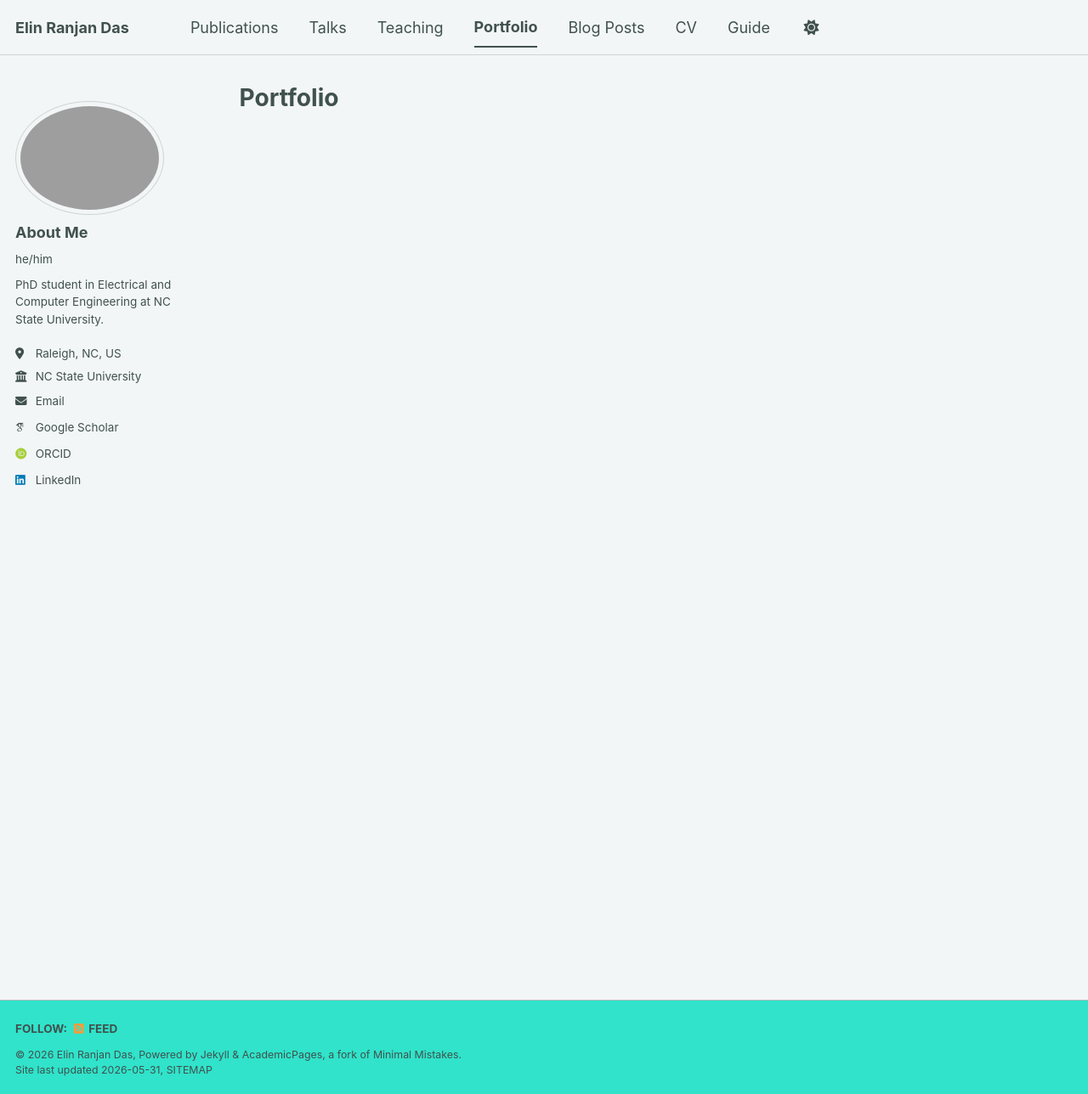
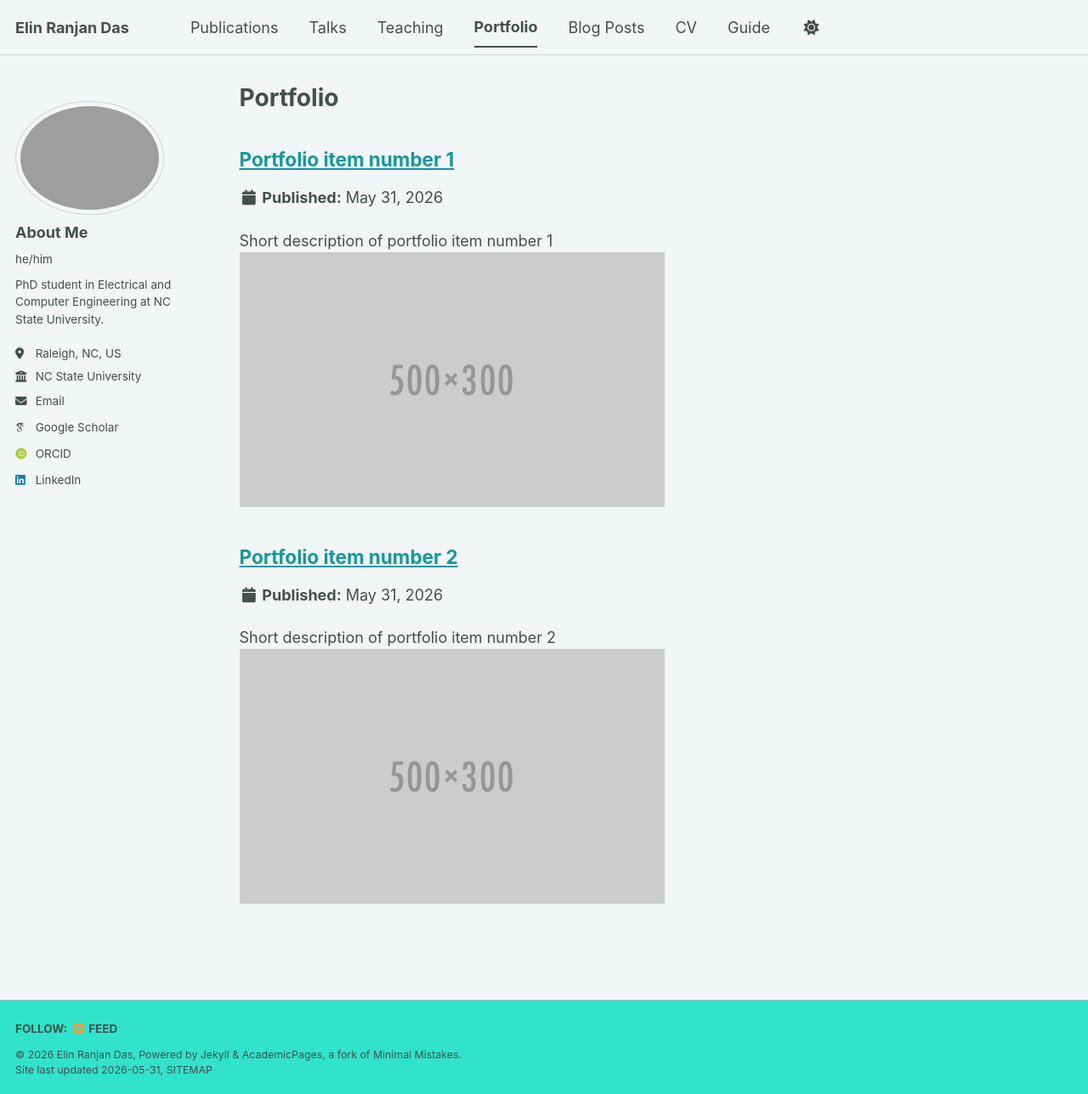
Before and after one commit to ElinRanjan/ElinRanjan.github.io, a Jekyll site: the page built from _pages/portfolio.html, in a window 1280 px wide and 1288 px high. Shown: the whole window at 85% size. Built offline with Jekyll 4.4.1, drawn with Linux system fonts in a browser that asks for light colours; some web fonts are replaced; a script bundle is joined from its source files by our own code; library files that are not in the unit come from our copies; a file with an impossible date is left out; part of the change alters nothing that is shown.

Commit message:
Add portfolio and guide settings to config

```diff
--- a/_config.yml
+++ b/_config.yml
@@ -231,6 +231,12 @@ collections:
   talks:
     output: true
     permalink: /:collection/:path/
+  portfolio:
+    output: true
+    permalink: /:collection/:path/
+  guide:
+    output: true
+    permalink: /:collection/:path/
 
 
 # These settings control how pages and collections are included in the site
```
